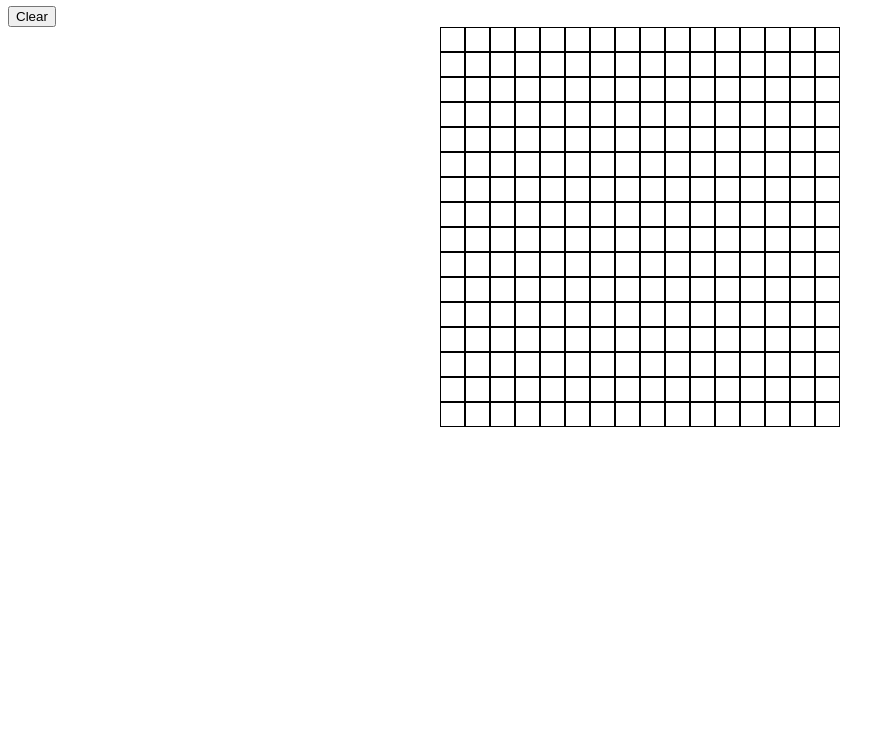
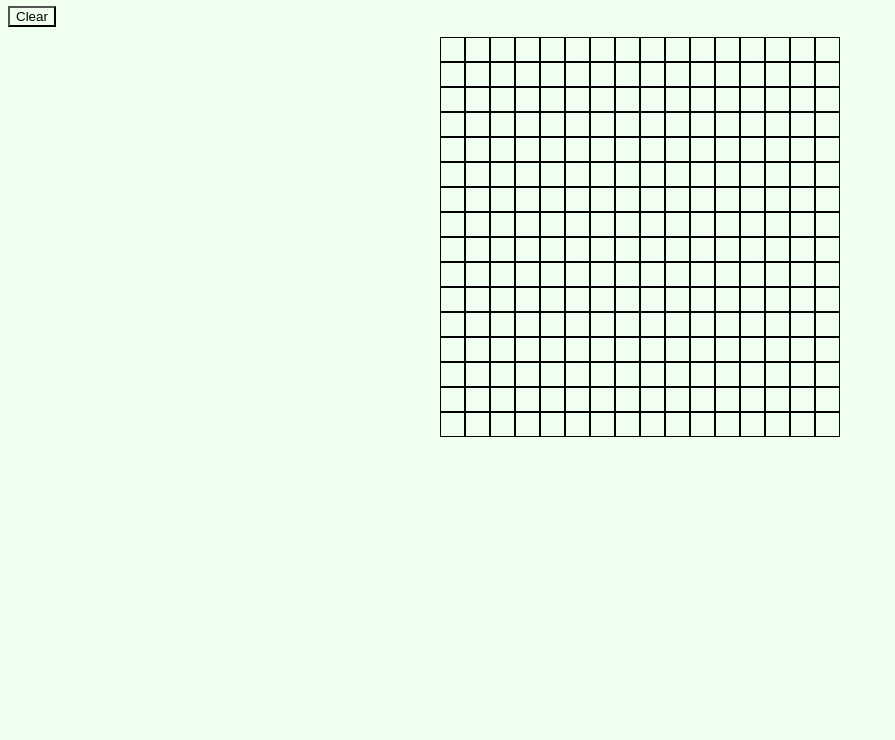
Before and after one commit to Amrut182/etch-a-sketch, a plain HTML site: page index.html in a window 1280 px wide. Shown: the part 60-800 px from the top of the page, without its empty margins (0-895 px from the left). Drawn offline with Linux system fonts and the light colour scheme.

Commit message:
added color and font style

```diff
--- a/style.css
+++ b/style.css
@@ -1,3 +1,7 @@
+html {
+    font-family: Arial, Helvetica, sans-serif;
+    background-color: honeydew;
+}
 h1 {
     text-align: center;
 
@@ -7,12 +11,19 @@ h1 {
     display: inline-grid;
     border: 1px solid black;
 }
-#btn1 {
 
+button {
+    background-color: honeydew;
+}
+
+#buttons {
+    margin: 0px auto;
 }
 
 #container {
-    margin: auto;
+    padding: 10px;
+    margin: 0px auto;
     width: 400px;
     height: 400px;
+    background-color: honeydew;
 }
```
